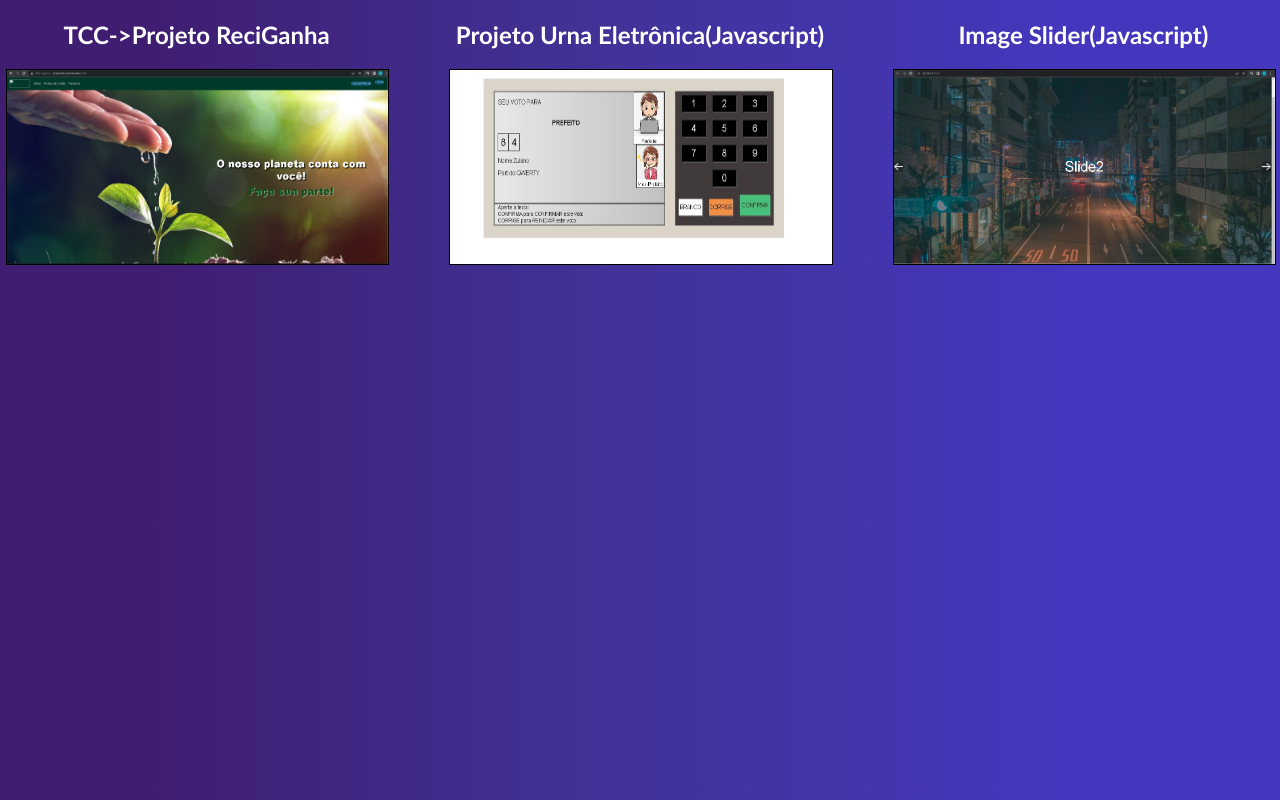
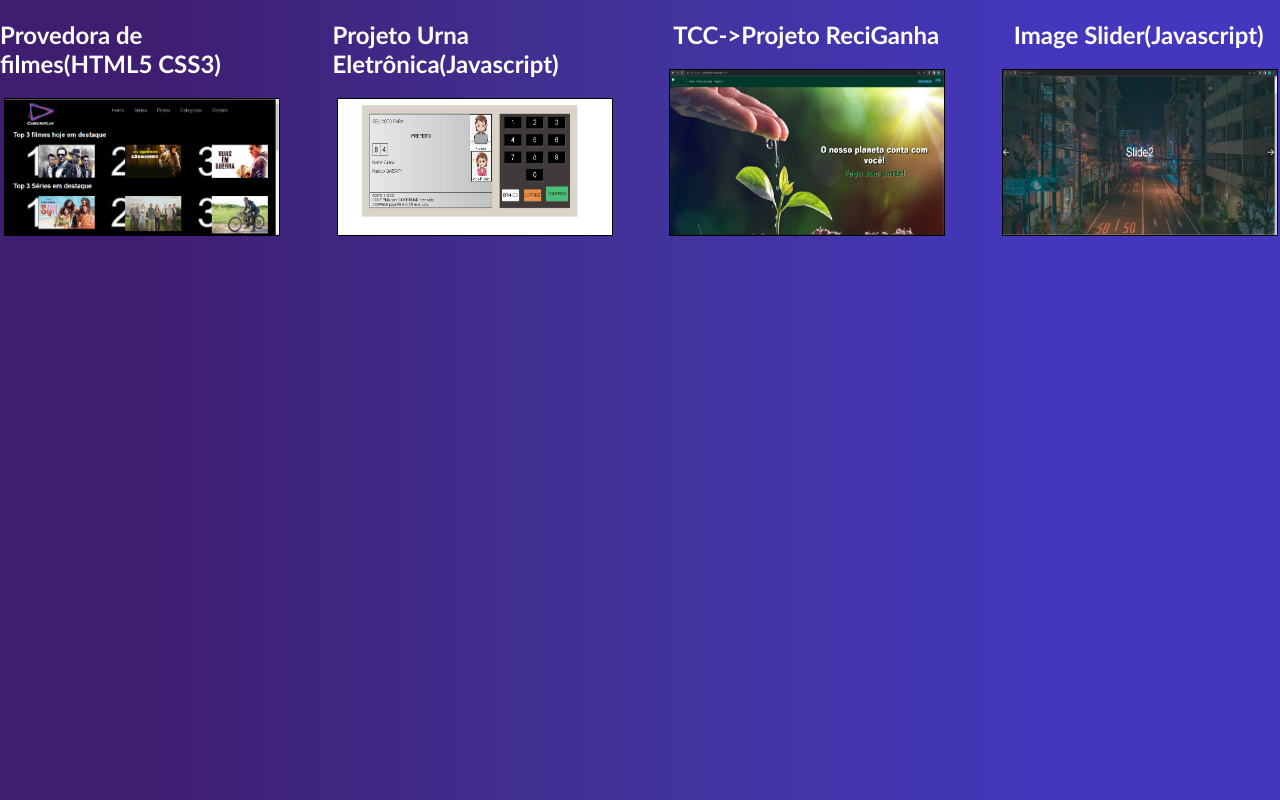
Before and after one commit to charlenefialho/Projetos, a plain HTML site: page index.html in a window 1280 px wide. Drawn offline with Linux system fonts and the light colour scheme.

Commit message:
adicionei projeto

```diff
--- a/index.html
+++ b/index.html
@@ -10,13 +10,20 @@
 <body>
     <div class="container">
         <div class="projetos">
-            <h2 class="nomeProjeto">TCC->Projeto ReciGanha</h2>
-            <a href="http://www.reciganha.somee.com/" target="_blank"><img src="img/ReciGanha.JPG" alt="Projeto ReciGanha"></a>
+            <h2 class="nomeProjeto">Provedora de filmes(HTML5 CSS3)</h2>
+            <a href="https://charlenefialho.github.io/CP2-HTML-CSS/
+            " target="_b
+            "><img id="slide" src="img/provedoraFilmes.PNG" alt="Projeto image slider "></a>
         </div>
+
         <div class="projetos">
             <h2 class="nomeProjeto">Projeto Urna Eletrônica(Javascript)</h2>
             <a href="https://charlenefialho.github.io/Urna-Eletronica/" target="_b
             "><img id="img_Urna" src="img/Urna.JPG" alt="Projeto Urna Eletrônica"></a>
+        </div>
+        <div class="projetos">
+            <h2 class="nomeProjeto">TCC->Projeto ReciGanha</h2>
+            <a href="http://www.reciganha.somee.com/" target="_blank"><img src="img/ReciGanha.JPG" alt="Projeto ReciGanha"></a>
         </div>
         <div class="projetos">
             <h2 class="nomeProjeto">Image Slider(Javascript)</h2>
@@ -24,6 +31,7 @@
             " target="_b
             "><img id="slide" src="img/SliderShow.JPG" alt="Projeto image slider "></a>
         </div>
+
     </div>
 </body>
 </html>
```
Also changed, not shown: img/provedoraFilmes.PNG (added).
